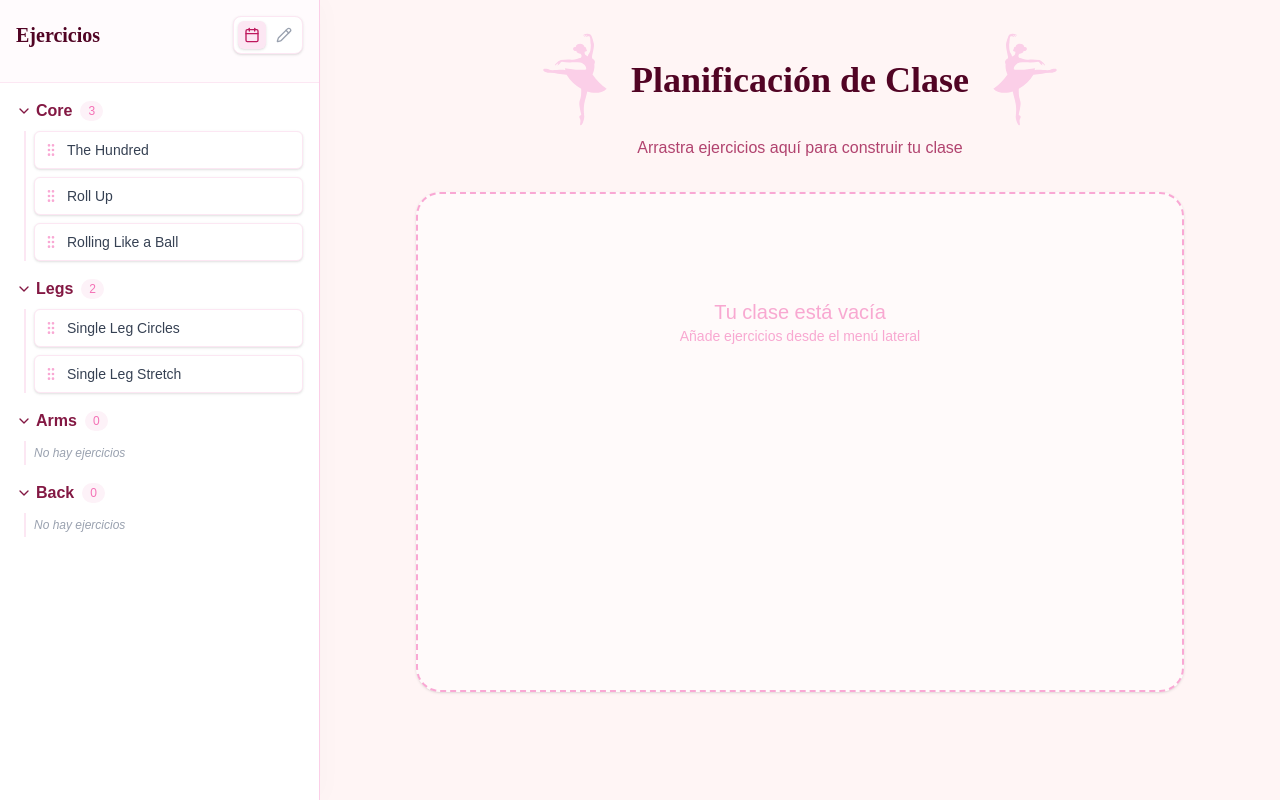
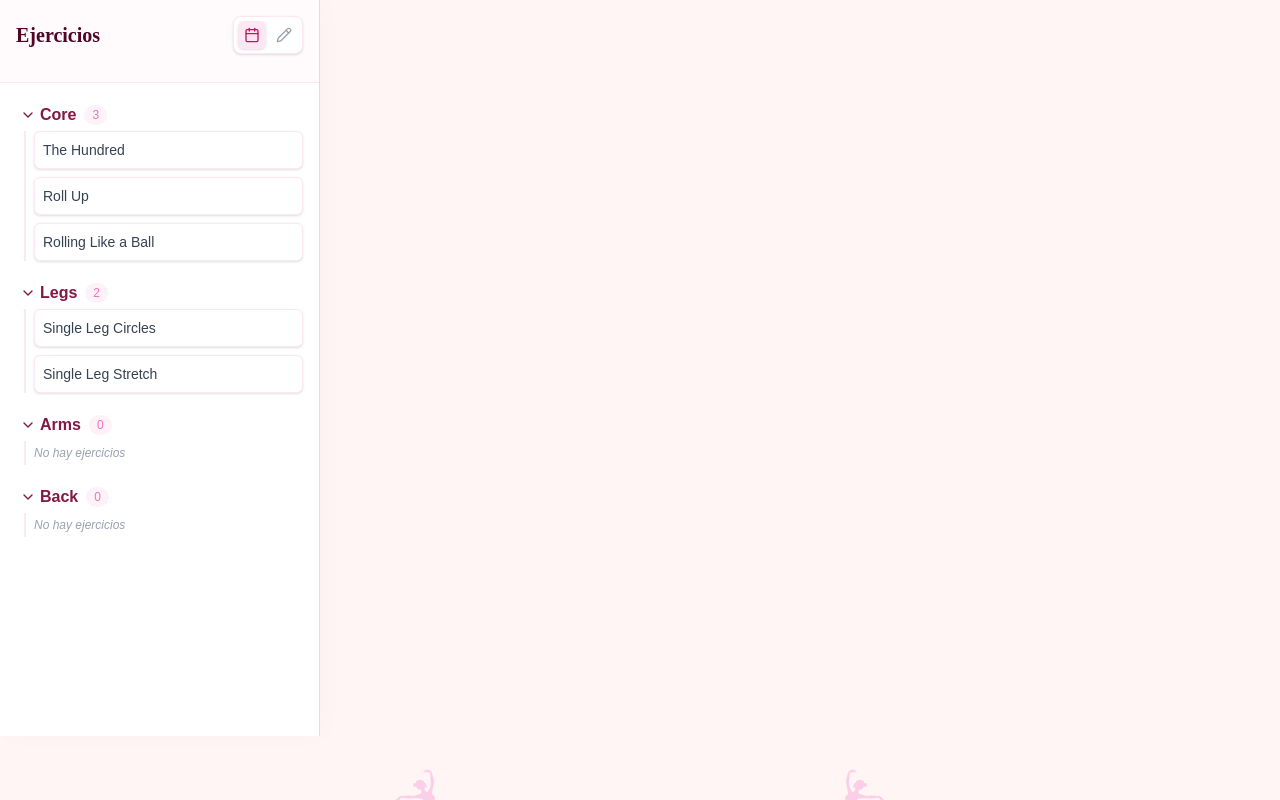
Before and after one commit to dariomnz/webPlanner, a React (Vite) app: page / in a window 1280 px wide. Built offline with nearby package versions, Linux system fonts and the light colour scheme.

Commit message:
Add description to execises

```diff
--- a/src/App.tsx
+++ b/src/App.tsx
@@ -1,9 +1,9 @@
-import { useState } from 'react';
+import { useState, useRef } from 'react';
 import useLocalStorage from './hooks/useLocalStorage';
 import {
     DndContext,
     DragOverlay,
-    rectIntersection,
+    pointerWithin,
     KeyboardSensor,
     TouchSensor,
     useSensor,
@@ -47,6 +47,9 @@ function App() {
     const [exerciseToDelete, setExerciseToDelete] = useState<string | null>(null);
     const [sectionToDelete, setSectionToDelete] = useState<string | null>(null);
     const [isEditMode, setIsEditMode] = useState<boolean>(false);
+
+    // Track last swap to prevent redundant operations
+    const lastSwapRef = useRef<{ activeId: string; overId: string } | null>(null);
 
     const sensors = useSensors(
         useSensor(MouseSensor, {
@@ -113,6 +116,12 @@ function App() {
         ));
     };
 
+    const handleUpdateExercise = (exerciseId: string, updates: Partial<Exercise>) => {
+        setExercises(exercises.map(ex =>
+            ex.id === exerciseId ? { ...ex, ...updates } : ex
+        ));
+    };
+
     const handleRenameSection = (oldName: string, newName: string) => {
         // Update section name in sections array
         setSections(sections.map(s => s === oldName ? newName : s));
@@ -138,6 +147,9 @@ function App() {
         const { active } = event;
         setActiveId(active.id as string);
 
+        // Reset swap tracking for new drag operation
+        lastSwapRef.current = null;
+
         // Hide menu on mobile when dragging starts (only in planning mode)
         if (window.innerWidth < 768 && !isEditMode) {
             setIsMenuVisible(false);
@@ -151,6 +163,7 @@ function App() {
             setActiveItem({
                 id: data.id!,
                 name: data.name!,
+                description: data.description!,
                 section: originalExercise?.section || 'Uncategorized',
                 source: 'menu'
             });
@@ -170,12 +183,14 @@ function App() {
             id: `planned-${Date.now()}-${Math.floor(Math.random() * 1000)}`,
             name: exercise.name,
             section: exercise.section,
+            description: exercise.description,
         };
         setPlannedExercises([...plannedExercises, newItem]);
     };
 
     const handleDragOver = (event: DragOverEvent) => {
         const { active, over } = event;
+        console.log("active", active.id, "over", over?.id);
 
         // If dropped outside any droppable area, remove the preview if it exists
         if (!over) {
@@ -209,6 +224,7 @@ function App() {
                         id: previewId,
                         name: data.name!,
                         section: data.section!,
+                        description: data.description!,
                         isPreview: true, // Mark as preview
                     };
 
@@ -243,11 +259,26 @@ function App() {
             const isOverPlanner = over.id === 'planner-droppable' || plannedExercises.some(ex => ex.id === overId);
 
             if (isActiveInPlanner && isOverPlanner && activeId !== overId) {
-                setPlannedExercises((items) => {
-                    const oldIndex = items.findIndex((item) => item.id === activeId);
-                    const newIndex = items.findIndex((item) => item.id === overId);
-                    return arrayMove(items, oldIndex, newIndex);
-                });
+                // Check if this is the same swap we just did
+                const isSameSwap = lastSwapRef.current?.activeId === activeId && lastSwapRef.current?.overId === overId;
+
+                if (!isSameSwap) {
+                    console.log("Swapping within planner:", activeId, "<->", overId);
+                    lastSwapRef.current = { activeId, overId };
+
+                    setPlannedExercises((items) => {
+                        const oldIndex = items.findIndex((item) => item.id === activeId);
+                        const newIndex = items.findIndex((item) => item.id === overId);
+
+                        if (oldIndex !== -1 && newIndex !== -1 && oldIndex !== newIndex) {
+                            // Efficient swap: create new array and swap only two elements
+                            const newItems = [...items];
+                            [newItems[oldIndex], newItems[newIndex]] = [newItems[newIndex], newItems[oldIndex]];
+                            return newItems;
+                        }
+                        return items;
+                    });
+                }
             }
         }
     };
@@ -326,13 +357,13 @@ function App() {
     return (
         <DndContext
             sensors={sensors}
-            collisionDetection={rectIntersection}
+            collisionDetection={pointerWithin}
             onDragStart={handleDragStart}
             onDragOver={handleDragOver}
             onDragEnd={handleDragEnd}
             onDragCancel={handleDragCancel}
         >
-            <div className="flex h-screen bg-beige-50 font-sans text-gray-900">
+            <div className="flex flex-col h-dvh w-screen font-sans text-gray-900">
                 <ExerciseMenu
                     exercises={exercises}
                     sections={sections}
@@ -343,6 +374,7 @@ function App() {
                     onDeleteSection={handleDeleteSection}
                     onMoveExerciseToSection={handleMoveExerciseToSection}
                     onRenameExercise={handleRenameExercise}
+                    onUpdateExercise={handleUpdateExercise}
                     onRenameSection={handleRenameSection}
                     isEditMode={isEditMode}
                     onEditModeChange={setIsEditMode}
--- a/src/components/ExerciseMenu.tsx
+++ b/src/components/ExerciseMenu.tsx
@@ -1,23 +1,32 @@
-import { useState } from 'react';
+import { useState, useRef } from 'react';
 import { useDraggable, useDroppable } from '@dnd-kit/core';
 import { Plus, GripVertical, ChevronDown, ChevronRight, FolderPlus, Trash2, Pencil, Calendar } from 'lucide-react';
-import { Exercise } from '../types';
+import { DragData, Exercise } from '../types';
 
 interface DraggableExerciseProps {
     exercise: Exercise;
     onAdd: (exercise: Exercise) => void;
     onDelete: (id: string) => void;
     onRename: (id: string, newName: string) => void;
+    onUpdate: (id: string, updates: Partial<Exercise>) => void;
     isEditMode: boolean;
 }
 
-export function DraggableExercise({ exercise, onAdd, onDelete, onRename, isEditMode }: DraggableExerciseProps) {
-    const { id, name, section } = exercise;
+export function DraggableExercise({ exercise, onAdd, onDelete, onRename, onUpdate, isEditMode }: DraggableExerciseProps) {
+    const { id, name, section, description } = exercise;
     const [isRenaming, setIsRenaming] = useState(false);
     const [newName, setNewName] = useState(name);
+    const [newDescription, setNewDescription] = useState(description || '');
+    const dragdata: DragData = {
+        type: 'menu-item',
+        name: name,
+        section: section,
+        id: id,
+        description: description,
+    };
     const { attributes, listeners, setNodeRef } = useDraggable({
         id: `menu-${id}`,
-        data: { type: 'menu-item', name, section, id },
+        data: dragdata,
         disabled: isRenaming, // Disable dragging while renaming
     });
 
@@ -32,8 +41,12 @@ export function DraggableExercise({ exercise, onAdd, onDelete, onRename, isEditM
         if (newName.trim() && newName !== name) {
             onRename(id, newName.trim());
         }
+        if (newDescription.trim() !== (description || '')) {
+            onUpdate(id, { description: newDescription.trim() });
+        }
         setIsRenaming(false);
         setNewName(name);
+        setNewDescription(description || '');
     };
 
     const handleKeyDown = (e: React.KeyboardEvent) => {
@@ -42,7 +55,19 @@ export function DraggableExercise({ exercise, onAdd, onDelete, onRename, isEditM
         } else if (e.key === 'Escape') {
             setIsRenaming(false);
             setNewName(name);
+            setNewDescription(description || '');
         }
+    };
+
+    const [isExpanded, setIsExpanded] = useState(false);
+    const formRef = useRef<HTMLDivElement>(null);
+
+    const handleBlur = (e: React.FocusEvent) => {
+        // Check if the new focus is still within the form
+        if (formRef.current && formRef.current.contains(e.relatedTarget as Node)) {
+            return;
+        }
+        handleRenameSubmit();
     };
 
     return (
@@ -51,35 +76,70 @@ export function DraggableExercise({ exercise, onAdd, onDelete, onRename, isEditM
             {...listeners}
             {...attributes}
             onClick={() => onAdd(exercise)}
-            className="flex items-center p-2 mb-2 bg-white rounded-md shadow-sm border border-pink-100 cursor-grab active:cursor-grabbing hover:border-pink-300 hover:shadow-md transition-all text-sm group"
+            className="flex flex-col p-2 mb-2 bg-white rounded-md shadow-sm border border-pink-100 cursor-grab active:cursor-grabbing hover:border-pink-300 hover:shadow-md transition-all text-sm group"
             onDoubleClick={handleDoubleClick}
         >
-            <GripVertical className="w-4 h-4 text-pink-300 mr-2 flex-shrink-0" />
+            <div className="flex items-center w-full">
+                {/* <GripVertical className="w-4 h-4 text-pink-300 mr-2 flex-shrink-0" /> */}
                 {isRenaming ? (
+                    <div ref={formRef} className="flex-1 flex flex-col gap-1">
                         <input
                             type="text"
                             value={newName}
                             onChange={(e) => setNewName(e.target.value)}
-                    onBlur={handleRenameSubmit}
+                            onBlur={handleBlur}
                             onKeyDown={handleKeyDown}
-                    className="flex-1 px-1 py-0.5 text-sm border border-pink-300 rounded focus:outline-none focus:ring-1 focus:ring-pink-400"
+                            className="w-full px-1 py-0.5 text-sm border border-pink-300 rounded focus:outline-none focus:ring-1 focus:ring-pink-400"
                             autoFocus
                             onClick={(e) => e.stopPropagation()}
+                            placeholder="Nombre del ejercicio"
                         />
+                        <textarea
+                            value={newDescription}
+                            onChange={(e) => setNewDescription(e.target.value)}
+                            onBlur={handleBlur}
+                            className="w-full px-1 py-0.5 text-xs border border-pink-300 rounded focus:outline-none focus:ring-1 focus:ring-pink-400 resize-none"
+                            onClick={(e) => e.stopPropagation()}
+                            placeholder="Descripción (opcional)"
+                            rows={2}
+                        />
+                    </div>
                 ) : (
-                <span className="text-gray-700 font-medium truncate flex-1">{name}</span>
+                    <div className="flex-1 min-w-0 flex items-center justify-between">
+                        <div className="flex items-center gap-1 min-w-0 flex-1">
+                            {description && (
+                                <button
+                                    onClick={(e) => {
+                                        e.stopPropagation();
+                                        setIsExpanded(!isExpanded);
+                                    }}
+                                    className="p-0.5 text-pink-300 hover:text-pink-500 hover:bg-pink-50 rounded transition-colors flex-shrink-0"
+                                    title={isExpanded ? "Ocultar descripción" : "Ver descripción"}
+                                >
+                                    {isExpanded ? <ChevronDown size={14} /> : <ChevronRight size={14} />}
+                                </button>
                             )}
-            {isEditMode && (
+                            <span className="text-gray-700 font-medium truncate">{name}</span>
+                        </div>
+                    </div>
+                )}
+                {isEditMode && !isRenaming && (
                     <button
                         onClick={(e) => {
                             e.stopPropagation();
                             onDelete(id);
                         }}
-                    className="p-1 text-gray-400 hover:text-red-500 hover:bg-red-50 rounded group-hover:opacity-100 transition-all"
+                        className="p-1 text-gray-400 hover:text-red-500 hover:bg-red-50 rounded group-hover:opacity-100 transition-all ml-2 flex-shrink-0"
                         title="Eliminar ejercicio"
                     >
                         <Trash2 className="w-3 h-3" />
                     </button>
+                )}
+            </div>
+            {!isRenaming && isExpanded && description && (
+                <div className="mt-2 text-xs text-gray-500 pl-6 pr-2 whitespace-pre-wrap border-t border-pink-50 pt-1">
+                    {description}
+                </div>
             )}
         </div>
     );
@@ -94,10 +154,11 @@ interface SectionProps {
     onDeleteSection?: (section: string) => void;
     onRenameSection?: (oldName: string, newName: string) => void;
     onRenameExercise: (id: string, newName: string) => void;
+    onUpdateExercise: (id: string, updates: Partial<Exercise>) => void;
     isEditMode: boolean;
 }
 
-function Section({ title, exercises, onAddExercise, onAddToPlan, onDeleteExercise, onDeleteSection, onRenameSection, onRenameExercise, isEditMode }: SectionProps) {
+function Section({ title, exercises, onAddExercise, onAddToPlan, onDeleteExercise, onDeleteSection, onRenameSection, onRenameExercise, onUpdateExercise, isEditMode }: SectionProps) {
     const [isOpen, setIsOpen] = useState(true);
     const [newExercise, setNewExercise] = useState('');
     const [isAdding, setIsAdding] = useState(false);
@@ -146,7 +207,7 @@ function Section({ title, exercises, onAddExercise, onAddToPlan, onDeleteExercis
     return (
         <div className="mb-4" ref={setNodeRef}>
             <div
-                className={`flex items-center justify-between mb-2 cursor-pointer group transition-colors ${isOver && isEditMode ? 'bg-pink-50 rounded-lg p-2' : ''
+                className={`flex items-center justify-between p-1 cursor-pointer group transition-colors ${isOver && isEditMode ? 'bg-pink-50 rounded-lg' : ''
                     }`}
                 onClick={() => setIsOpen(!isOpen)}
                 onDoubleClick={handleSectionDoubleClick}
@@ -228,6 +289,7 @@ function Section({ title, exercises, onAddExercise, onAddToPlan, onDeleteExercis
                             onAdd={onAddToPlan}
                             onDelete={onDeleteExercise}
                             onRename={onRenameExercise}
+                            onUpdate={onUpdateExercise}
                             isEditMode={isEditMode}
                         />
                     ))}
@@ -250,6 +312,7 @@ interface ExerciseMenuProps {
     onDeleteSection: (section: string) => void;
     onMoveExerciseToSection: (exerciseId: string, newSection: string) => void;
     onRenameExercise: (exerciseId: string, newName: string) => void;
+    onUpdateExercise: (exerciseId: string, updates: Partial<Exercise>) => void;
     onRenameSection: (oldName: string, newName: string) => void;
     isEditMode: boolean;
     onEditModeChange: (isEditMode: boolean) => void;
@@ -266,6 +329,7 @@ export default function ExerciseMenu({
     onDeleteSection,
     onMoveExerciseToSection,
     onRenameExercise,
+    onUpdateExercise,
     onRenameSection,
     isEditMode,
     onEditModeChange,
@@ -356,6 +420,7 @@ export default function ExerciseMenu({
                         onDeleteSection={onDeleteSection}
                         onRenameSection={onRenameSection}
                         onRenameExercise={onRenameExercise}
+                        onUpdateExercise={onUpdateExercise}
                         isEditMode={isEditMode}
                     />
                 ))}
@@ -369,9 +434,11 @@ export default function ExerciseMenu({
                         onAddToPlan={onAddToPlan}
                         onDeleteExercise={onDeleteExercise}
                         onRenameExercise={onRenameExercise}
+                        onUpdateExercise={onUpdateExercise}
                         isEditMode={isEditMode}
                     />
                 )}
+            <div className="h-24"></div>
             </div>
         </div>
     );
--- a/src/components/SortablePlannerItem.tsx
+++ b/src/components/SortablePlannerItem.tsx
@@ -1,7 +1,7 @@
-
+import { useState } from 'react';
 import { useSortable } from '@dnd-kit/sortable';
 import { CSS } from '@dnd-kit/utilities';
-import { GripVertical, Trash2 } from 'lucide-react';
+import { GripVertical, Trash2, ChevronDown, ChevronRight } from 'lucide-react';
 import { PlannedExercise } from '../types';
 
 interface SortablePlannerItemProps {
@@ -11,6 +11,7 @@ interface SortablePlannerItemProps {
 
 export default function SortablePlannerItem({ exercise, onRemove }: SortablePlannerItemProps) {
     const id = exercise.id;
+    const [isExpanded, setIsExpanded] = useState(false);
     const {
         attributes,
         listeners,
@@ -31,21 +32,42 @@ export default function SortablePlannerItem({ exercise, onRemove }: SortablePlan
         <div
             ref={setNodeRef}
             style={style}
-            className="flex items-center justify-between p-1 mb-1 bg-white rounded-xl shadow-sm border border-pink-200 group hover:shadow-md hover:border-pink-300 transition-all"
+            {...attributes} {...listeners}
+            className="flex flex-col p-1 mb-1 bg-white rounded-xl shadow-sm border border-pink-200 group hover:shadow-md hover:border-pink-300 transition-all cursor-grab active:cursor-grabbing p-2 hover:bg-pink-50 rounded-md mr-1 text-pink-400 flex-shrink-0"
         >
-            <div className="flex items-center flex-1 space-x-2">
-                <div {...attributes} {...listeners} className="cursor-grab active:cursor-grabbing p-2 hover:bg-pink-50 rounded-md mr-3 text-pink-400">
-                    <GripVertical className="w-5 h-5" />
+            <div className="flex items-center justify-between w-full">
+                <div className="flex items-center flex-1 space-x-2 min-w-0">
+                    {exercise.description && (
+                        <button
+                            onClick={(e) => {
+                                e.stopPropagation();
+                                setIsExpanded(!isExpanded);
+                            }}
+                            className="p-1 text-pink-300 hover:text-pink-500 hover:bg-pink-50 rounded transition-colors flex-shrink-0"
+                            title={isExpanded ? "Ocultar descripción" : "Ver descripción"}
+                        >
+                            {isExpanded ? <ChevronDown size={18} /> : <ChevronRight size={18} />}
+                        </button>
+                    )}
+
+                    <div className="flex items-center gap-2 truncate">
+                        <span className="text-lg text-pink-900 font-medium whitespace-nowrap">{exercise.section}:</span>
+                        <span className="text-lg text-gray-900 font-medium truncate">{exercise.name}</span>
+                    </div>
                 </div>
-                <span className="text-lg text-pink-900 font-medium">{exercise.section}:</span>
-                <span className="text-lg text-gray-900 font-medium">{exercise.name}</span>
+                <button
+                    onClick={() => onRemove(id)}
+                    className="p-2 text-gray-400 hover:text-pink-500 hover:bg-pink-50 rounded-full transition-colors group-hover:opacity-100 flex-shrink-0"
+                >
+                    <Trash2 className="w-5 h-5" />
+                </button>
             </div>
-            <button
-                onClick={() => onRemove(id)}
-                className="p-2 text-gray-400 hover:text-pink-500 hover:bg-pink-50 rounded-full transition-colors group-hover:opacity-100"
-            >
-                <Trash2 className="w-5 h-5" />
-            </button>
+
+            {isExpanded && exercise.description && (
+                <div className="mt-1 text-sm text-gray-600 pl-12 pr-4 pb-2 whitespace-pre-wrap border-t border-pink-50 pt-2 ml-2">
+                    {exercise.description}
+                </div>
+            )}
         </div>
     );
 }
--- a/src/hooks/useLocalStorage.ts
+++ b/src/hooks/useLocalStorage.ts
@@ -1,4 +1,4 @@
-import { useState } from 'react';
+import { useState, useEffect, useCallback } from 'react';
 
 function useLocalStorage<T>(key: string, initialValue: T): [T, (value: T | ((val: T) => T)) => void] {
     // Get from local storage then parse stored json or return initialValue
@@ -12,22 +12,33 @@ function useLocalStorage<T>(key: string, initialValue: T): [T, (value: T | ((val
         }
     });
 
-    // Return a wrapped version of useState's setter function that ...
-    // ... persists the new value to localStorage.
-    const setValue = (value: T | ((val: T) => T)) => {
+    // Debounce writing to localStorage to avoid performance issues during frequent updates
+    useEffect(() => {
+        const handler = setTimeout(() => {
+            try {
+                window.localStorage.setItem(key, JSON.stringify(storedValue));
+            } catch (error) {
+                console.error(error);
+            }
+        }, 100); // Wait 100ms after the last change to write
+
+        return () => {
+            clearTimeout(handler);
+        };
+    }, [key, storedValue]);
+
+    // Return a wrapped version of useState's setter function
+    const setValue = useCallback((value: T | ((val: T) => T)) => {
         try {
             // Allow value to be a function so we have same API as useState
-            const valueToStore =
-                value instanceof Function ? value(storedValue) : value;
-            // Save state
-            setStoredValue(valueToStore);
-            // Save to local storage
-            window.localStorage.setItem(key, JSON.stringify(valueToStore));
+            setStoredValue((prevValue) => {
+                const valueToStore = value instanceof Function ? value(prevValue) : value;
+                return valueToStore;
+            });
         } catch (error) {
-            // A more advanced implementation would handle the error case
             console.error(error);
         }
-    };
+    }, []);
 
     return [storedValue, setValue];
 }
--- a/src/types/index.ts
+++ b/src/types/index.ts
@@ -2,6 +2,7 @@ export interface Exercise {
     id: string;
     name: string;
     section: string;
+    description?: string;
 }
 
 export interface PlannedExercise extends Exercise {
@@ -12,5 +13,6 @@ export interface DragData {
     type?: 'menu-item';
     name?: string;
     section?: string;
+    description?: string;
     id?: string;
 }
```
Lines whose indentation alone changed are shown as unchanged.
